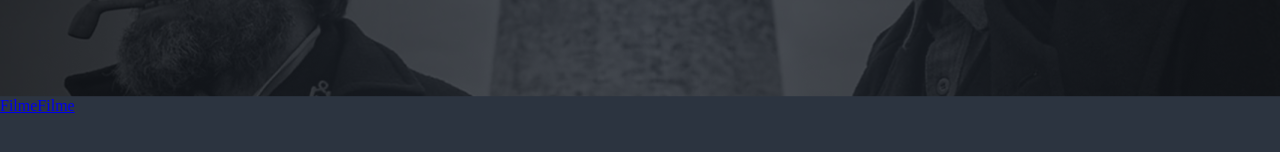
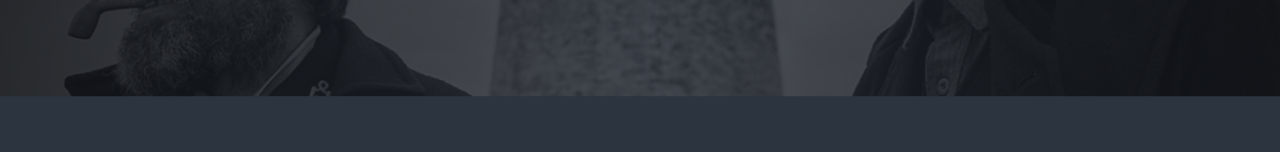
Before and after one commit to PedroMakengo/the-movie-guide, a React (Vite) app: page / in a window 1280 px wide. Shown: the part 438-590 px from the top of the page. Built offline with nearby package versions, Linux system fonts and the light colour scheme.

Commit message:
Trabalhando

```diff
--- a/src/pages/Home.tsx
+++ b/src/pages/Home.tsx
@@ -30,8 +30,8 @@ function Home() {
     <main>
       <Head title="Home" description="Testando" />
       <Banner array={arrayList} />
-      <Link to="/movie-details/1">Filme</Link>
-      <Link to="/movie-details/2">Filme</Link>
+      {/* <Link to="/movie-details/1">Filme</Link>
+      <Link to="/movie-details/2">Filme</Link> */}
     </main>
   );
 }
```
